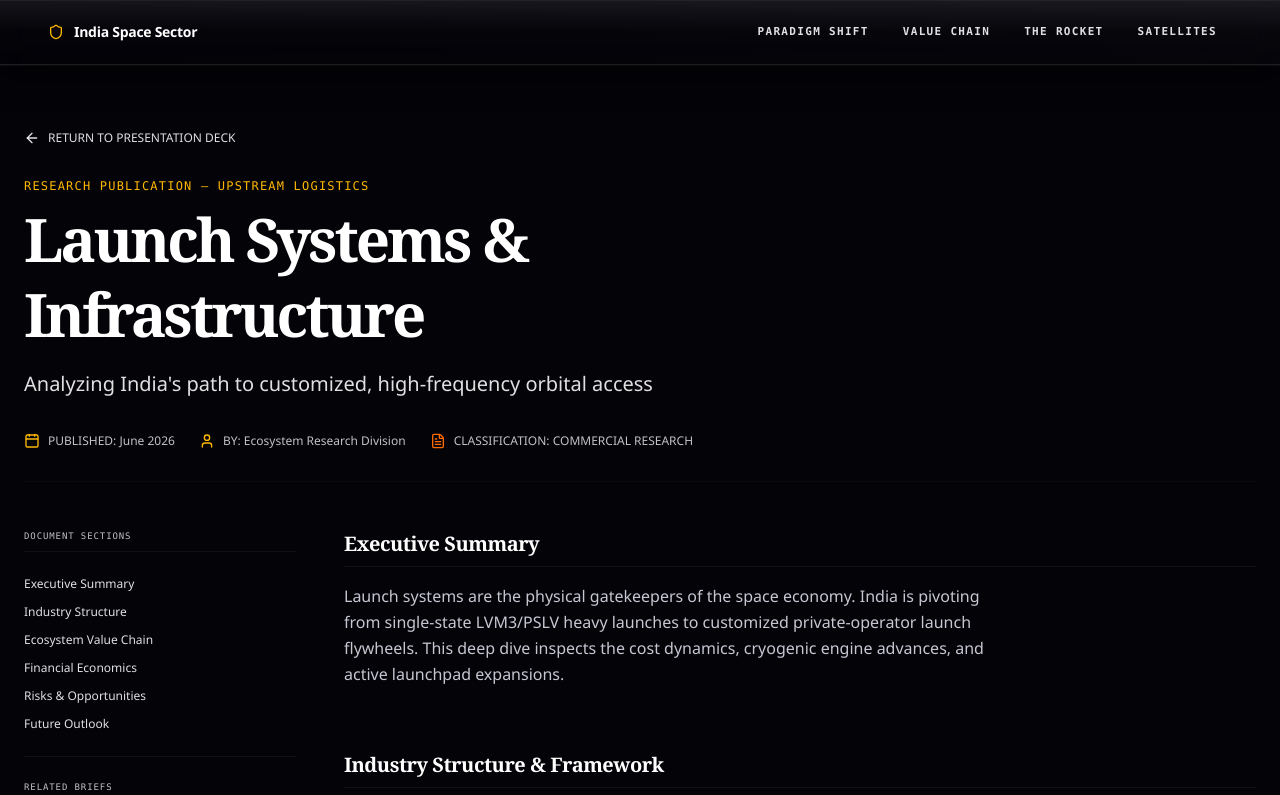
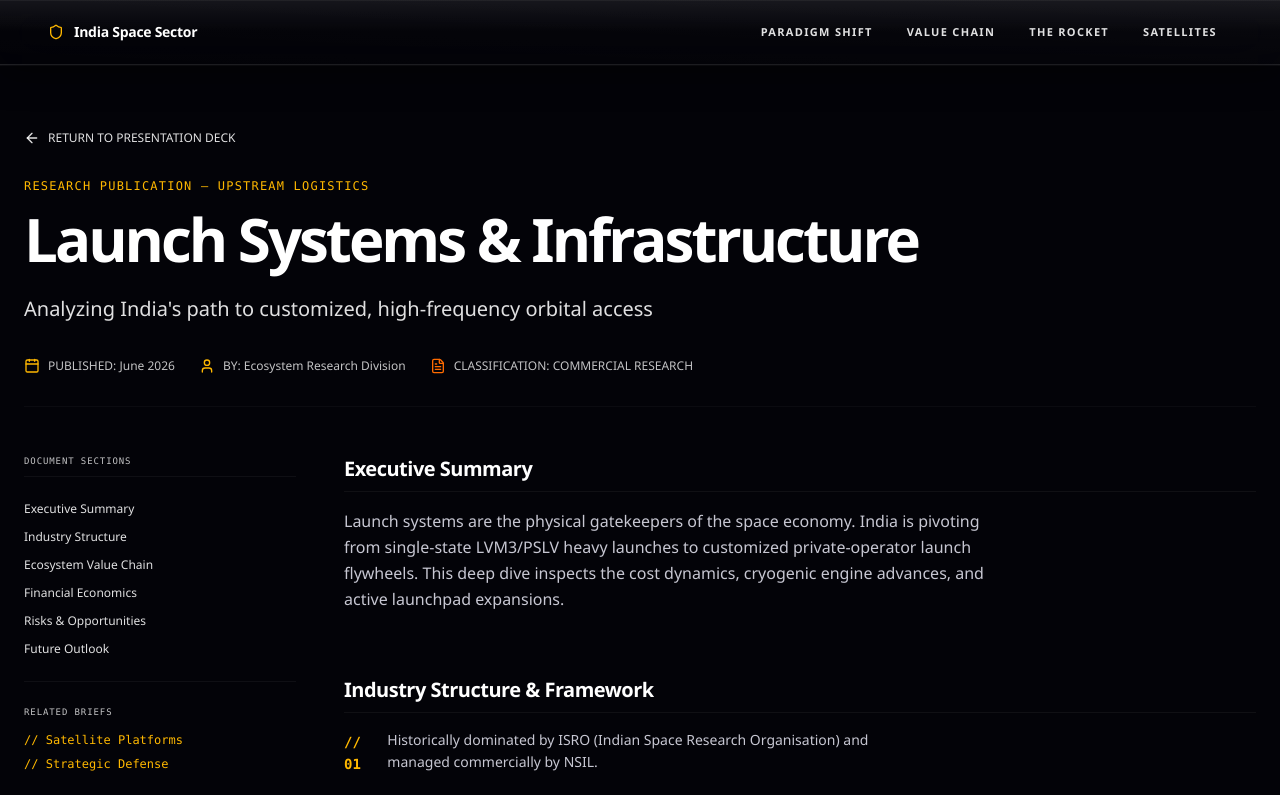
Before and after one commit to GurugramInvestorsclub/indianspacesector, a Next.js app: page /chapters/%5Bslug%5D in a window 1280 px wide. Shown: the top 795 px of the page. Built offline with nearby package versions, Linux system fonts and the light colour scheme.

Commit message:
font uniformity

```diff
--- a/src/app/chapters/paradigm-shift/page.tsx
+++ b/src/app/chapters/paradigm-shift/page.tsx
@@ -203,7 +203,6 @@ function Scene0Hero({ presentationActive }: { presentationActive: boolean }) {
 
         <h1
           className="text-5xl sm:text-7xl md:text-8xl font-black tracking-tight text-white leading-none uppercase mb-6"
-          style={{ fontFamily: "Georgia, serif" }}
         >
           The Paradigm
           <br />
@@ -397,7 +396,6 @@ function Scene1WhyCritical({
 
               <h3
                 className="text-xl md:text-2xl font-light text-white leading-snug mb-5"
-                style={{ fontFamily: "Georgia, serif" }}
               >
                 {cat.headline}
               </h3>
@@ -699,7 +697,6 @@ function Scene5Thesis() {
 
       <h2
         className="text-3xl sm:text-5xl lg:text-6xl font-light tracking-wide leading-relaxed text-white max-w-3xl mb-10 relative z-10"
-        style={{ fontFamily: "Georgia, serif" }}
       >
         <span className="block mb-1 text-white/65">From sole architect</span>
         <span className="block mb-2 text-white font-semibold">
--- a/src/app/globals.css
+++ b/src/app/globals.css
@@ -156,7 +156,7 @@ body.presentation-active::-webkit-scrollbar {
 
 /* Typography and Font families constraint: Only 3 fonts */
 h1, h2, h3, h4, h5, h6, .font-headline {
-  font-family: Georgia, serif !important;
+  font-family: "Aptos", "Segoe UI", Arial, sans-serif !important;
 }
 
 body, p, span, li, a, .font-sans {
--- a/src/components/navbar.tsx
+++ b/src/components/navbar.tsx
@@ -42,7 +42,7 @@ export function Navbar() {
               <Link
                 key={link.href}
                 href={link.href}
-                className={`interactive-control px-3.5 py-2 font-mono text-[11px] font-bold uppercase tracking-[0.12em] transition-all duration-300 rounded-[4px] ${
+                className={`interactive-control px-3.5 py-2 font-sans text-[11px] font-bold uppercase tracking-[0.12em] transition-all duration-300 rounded-[4px] ${
                   active
                     ? "bg-[#FFB800]/15 text-[#FFB800] border border-[#FFB800]/25 shadow-[inset_0_1px_0_rgba(255,184,0,0.15),0_0_12px_rgba(255,184,0,0.06)]"
                     : "text-white/58 hover:text-white border border-transparent hover:bg-white/[0.04]"
@@ -72,7 +72,7 @@ export function Navbar() {
               key={link.href}
               href={link.href}
               onClick={handleNavigate}
-              className={`interactive-control block px-2 py-3 font-mono text-sm font-bold uppercase tracking-[0.14em] transition-colors duration-200 ${
+              className={`interactive-control block px-2 py-3 font-sans text-sm font-bold uppercase tracking-[0.14em] transition-colors duration-200 ${
                 pathname === link.href ? "text-[#FFB800]" : "text-white/76 hover:text-white"
               }`}
             >
```
